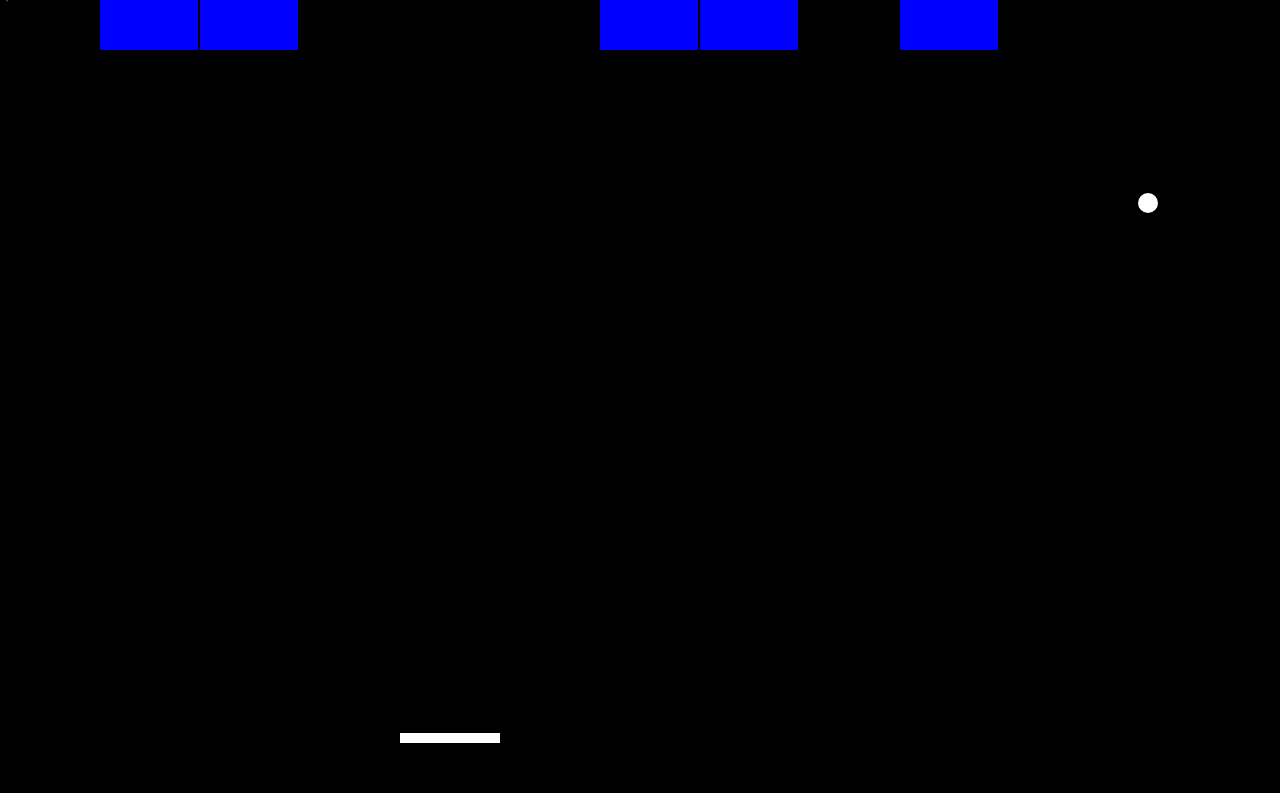
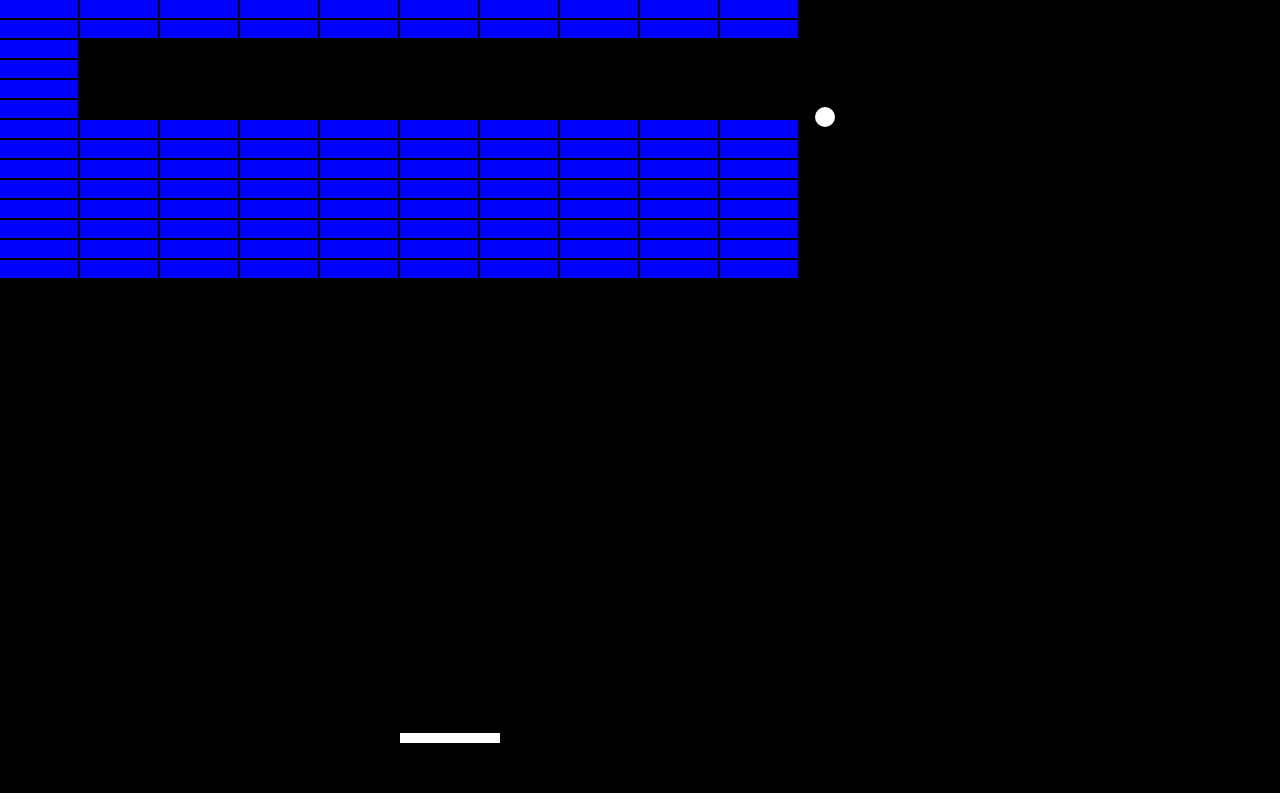
Before and after one commit to aruyamam/tile-classics-in-js, a plain HTML site: page ball-with-mouse-paddle/index.html in a window 1280 px wide. Drawn offline with Linux system fonts and the light colour scheme.

Commit message:
Ball-Grid Grid Collision

```diff
--- a/ball-with-mouse-paddle/index.html
+++ b/ball-with-mouse-paddle/index.html
@@ -19,16 +19,14 @@
       var ballX = 75;
       var ballY = 75;
       var ballSpeedX = 5;
-      var ballSpeedY = 8;
+      var ballSpeedY = 7;
 
-      const BRICK_W = 100;
-      const BRICK_H = 50;
-      const BRICK_COUNT = 10;
-      var brick0 = true;
-      var brick1 = true;
-      var brick2 = true;
-      var brick3 = true;
-      var brickGrid = new Array(BRICK_COUNT);
+      const BRICK_W = 80;
+      const BRICK_H = 20;
+      const BRICK_GAP = 2;
+      const BRICK_COLS = 10;
+      const BRICK_ROWS = 14;
+      var brickGrid = new Array(BRICK_COLS * BRICK_ROWS);
 
       const PADDLE_WIDTH = 100;
       const PADDLE_THICKNESS = 10;
@@ -51,13 +49,8 @@
       }
 
       function brickReset() {
-         for (let i = 0; i < BRICK_COUNT; i++) {
-            if (Math.random() < 0.5) {
-               brickGrid[i] = true;
-            }
-            else {
-               brickGrid[i] = false;
-            }
+         for (let i = 0; i < BRICK_COLS * BRICK_ROWS; i++) {
+            brickGrid[i] = true;
          }
       }
 
@@ -73,6 +66,7 @@
          canvas.addEventListener('mousemove', updateMousePos);
 
          brickReset();
+         // ballReset();
       }
 
       function updateAll() {
@@ -104,6 +98,19 @@
             ballSpeedY *= -1;
          }
 
+         var ballBrickCol = Math.floor(ballX / BRICK_W);
+         var ballBrickRow = Math.floor(ballY / BRICK_H);
+         var brickIndexUnderBall = rowColToArrayIndex(ballBrickCol, ballBrickRow);
+
+         if (ballBrickCol >= 0 && ballBrickCol < BRICK_COLS
+            && ballBrickRow >= 0 && ballBrickRow < BRICK_ROWS) {
+
+               if (brickGrid[brickIndexUnderBall]) {
+                  brickGrid[brickIndexUnderBall] = false;
+                  ballSpeedY *= -1;
+               }
+         }
+
          var paddleTopEdgeY = canvas.height - PADDLE_DIST_FROM_EDGE;
          var paddleBottomEdgeY = paddleTopEdgeY + PADDLE_DIST_FROM_EDGE;
          var paddleLeftEdgeY = paddleX;
@@ -123,10 +130,19 @@
          }
       }
 
+      function rowColToArrayIndex(col, row) {
+         return col + BRICK_COLS * row;
+      }
+
       function drawBricks() {
-         for (let i = 0; i < BRICK_COUNT; i++) {
-            if (brickGrid[i]) {
-               colorRect(BRICK_W * i, 0, BRICK_W - 2, BRICK_H, 'blue');
+
+         for (let eachRow = 0; eachRow < BRICK_ROWS; eachRow++) {
+            for (let eachCol = 0; eachCol < BRICK_COLS; eachCol++) {
+               var arrayIndex = rowColToArrayIndex(eachCol, eachRow);
+
+               if (brickGrid[arrayIndex]) {
+                  colorRect(BRICK_W * eachCol, BRICK_H * eachRow, BRICK_W - BRICK_GAP, BRICK_H - BRICK_GAP, 'blue');
+               }
             }
          }
       }
@@ -141,8 +157,6 @@
          colorRect(paddleX, canvas.height - PADDLE_DIST_FROM_EDGE, PADDLE_WIDTH, PADDLE_THICKNESS)
 
          drawBricks();
-
-         colorText(mouseX + ',' + mouseY, mouseX, mouseY, 'yellow');
       }
 
       function colorRect(topLeftX, topLeftY, boxWidth, boxHeight, fillColor) {
```
